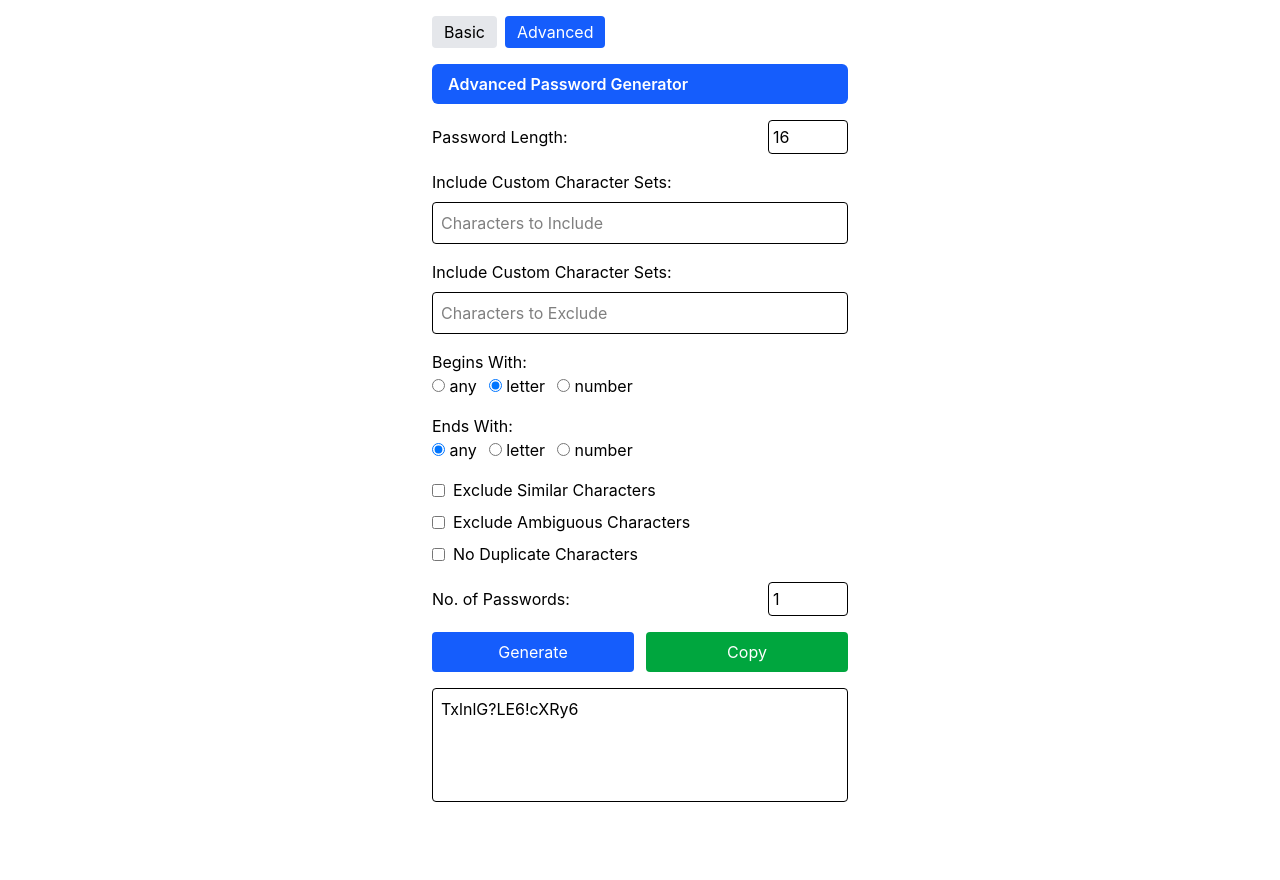
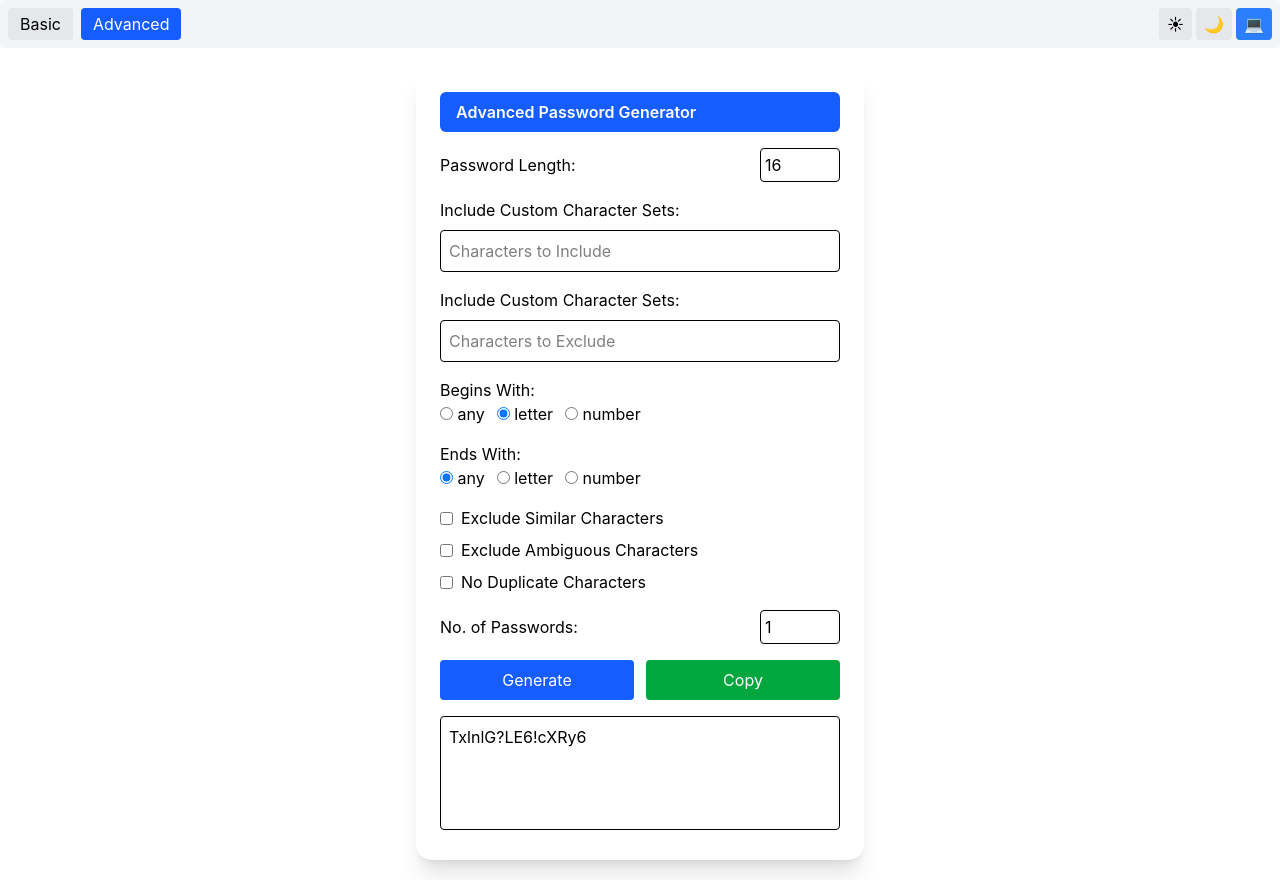
Before and after one commit to animeshmaiti/password-gen, a React (Vite) app: page /advanced in a window 1280 px wide. Before the commit the page ends 824 px from the top, so only its background shows below. Built offline with nearby package versions, Linux system fonts and the light colour scheme.

Commit message:
dark theme

```diff
--- a/index.html
+++ b/index.html
@@ -1,6 +1,16 @@
 <!doctype html>
 <html lang="en">
   <head>
+    <script>
+      const theme = localStorage.getItem("theme");
+
+      if (
+        theme === "dark" ||
+        (!theme && window.matchMedia("(prefers-color-scheme: dark)").matches)
+      ) {
+        document.documentElement.classList.add("dark");
+      }
+    </script>
     <meta charset="UTF-8" />
     <link rel="icon" type="image/svg+xml" href="/favicon.svg" />
     <meta name="viewport" content="width=device-width, initial-scale=1.0" />
--- a/src/App.jsx
+++ b/src/App.jsx
@@ -1,3 +1,4 @@
+import { useEffect, useState } from "react";
 import Basic from "./components/pages/Basic";
 import Advanced from "./components/pages/Advanced";
 import { Routes, Route } from "react-router-dom";
@@ -6,10 +7,55 @@ import "./App.css";
 import NavBar from "./components/NavBar";
 
 function App() {
+  const [theme, setTheme] = useState("system");
+
+  // apply theme
+  useEffect(() => {
+    const root = document.documentElement;
+
+    const applyTheme = () => {
+      if (theme === "dark") {
+        root.classList.add("dark");
+      } else if (theme === "light") {
+        root.classList.remove("dark");
+      } else {
+        const isDark = window.matchMedia(
+          "(prefers-color-scheme: dark)",
+        ).matches;
+        root.classList.toggle("dark", isDark);
+      }
+    };
+
+    applyTheme();
+
+    if (theme === "system") {
+      localStorage.removeItem("theme");
+    } else {
+      localStorage.setItem("theme", theme);
+    }
+
+    if (theme === "system") {
+      const media = window.matchMedia("(prefers-color-scheme: dark)");
+      media.addEventListener("change", applyTheme);
+      return () => media.removeEventListener("change", applyTheme);
+    }
+  }, [theme]);
+
+  // load saved theme
+  useEffect(() => {
+  const saved = localStorage.getItem("theme");
+
+  if (saved === "light" || saved === "dark") {
+    setTheme(saved);
+  } else {
+    setTheme("system"); // fallback
+  }
+}, []);
+
   return (
-    <div className="max-w-md mx-auto p-4 space-y-4">
+    <div className="min-h-screen bg-white dark:bg-gray-900 text-black dark:text-white">
       {/* Tabs (Navbar) */}
-      <NavBar/>
+      <NavBar theme={theme} setTheme={setTheme} />
       {/* Routes */}
       <Routes>
         <Route path="/" element={<Basic />} />
--- a/src/components/NavBar.jsx
+++ b/src/components/NavBar.jsx
@@ -1,13 +1,17 @@
 import { NavLink } from "react-router-dom";
 
-const NavBar = () => {
+const NavBar = ({ theme, setTheme }) => {
   return (
+    <div className="flex justify-between items-center gap-2 p-2 rounded bg-gray-100 dark:bg-gray-800">
+      {/* Tabs */}
       <div className="flex gap-2">
         <NavLink
           to="/"
           className={({ isActive }) =>
-                `px-3 py-1 rounded ${
-                  isActive ? "bg-blue-600 text-white" : "bg-gray-200"
+            `px-3 py-1 rounded transition ${
+              isActive
+                ? "bg-blue-600 text-white"
+                : "bg-gray-200 dark:bg-gray-700 dark:text-white"
             }`
           }
         >
@@ -17,15 +21,52 @@ const NavBar = () => {
         <NavLink
           to="/advanced"
           className={({ isActive }) =>
-                `px-3 py-1 rounded ${
-                  isActive ? "bg-blue-600 text-white" : "bg-gray-200"
+            `px-3 py-1 rounded transition ${
+              isActive
+                ? "bg-blue-600 text-white"
+                : "bg-gray-200 dark:bg-gray-700 dark:text-white"
             }`
           }
         >
           Advanced
         </NavLink>
       </div>
-  )
-}
 
-export default NavBar
+      {/* Theme Toggle */}
+      <div className="flex gap-1">
+        <button
+          onClick={() => setTheme("light")}
+          className={`px-2 py-1 rounded ${
+            theme === "light" ? "bg-yellow-400" : "bg-gray-200 dark:bg-gray-700"
+          }`}
+        >
+          ☀
+        </button>
+
+        <button
+          onClick={() => setTheme("dark")}
+          className={`px-2 py-1 rounded ${
+            theme === "dark"
+              ? "bg-gray-900 text-white"
+              : "bg-gray-200 dark:bg-gray-700"
+          }`}
+        >
+          🌙
+        </button>
+
+        <button
+          onClick={() => setTheme("system")}
+          className={`px-2 py-1 rounded ${
+            theme === "system"
+              ? "bg-blue-500 text-white"
+              : "bg-gray-200 dark:bg-gray-700"
+          }`}
+        >
+          💻
+        </button>
+      </div>
+    </div>
+  );
+};
+
+export default NavBar;
--- a/src/components/pages/Basic.jsx
+++ b/src/components/pages/Basic.jsx
@@ -33,9 +33,9 @@ const Basic = () => {
     handleGenerate();
   }, [length, options]);
   return (
-    <div className="space-y-4">
-      <div className="bg-white shadow-xl rounded-2xl w-full max-w-md p-6 space-y-4">
-        <h2 className="bg-blue-600 text-white px-4 py-2 rounded-md font-semibold">
+    <div className="space-y-4 flex flex-col items-center justify-center py-10">
+      <div className="bg-white dark:bg-gray-800 shadow-xl rounded-2xl w-full max-w-md p-6 space-y-4">
+        <h2 className="bg-blue-600 dark:bg-blue-500 text-white px-4 py-2 rounded-md font-semibold">
           Basic Password Generator
         </h2>
 
--- a/src/components/pages/advanced/AdvancedOptions.jsx
+++ b/src/components/pages/advanced/AdvancedOptions.jsx
@@ -48,7 +48,8 @@ const AdvancedOptions = () => {
     count,
   ]);
   return (
-    <div className="space-y-4">
+    <div className="space-y-4 flex flex-col items-center justify-center py-5">
+      <div className="bg-white dark:bg-gray-800 shadow-xl rounded-2xl w-full max-w-md p-6 space-y-4">
         <h2 className="bg-blue-600 text-white px-4 py-2 rounded-md font-semibold">
           Advanced Password Generator
         </h2>
@@ -194,6 +195,7 @@ const AdvancedOptions = () => {
           className="w-full border p-2 rounded resize-none overflow-auto"
         />
       </div>
+    </div>
   );
 };
 
--- a/src/components/pages/basic/PasswordDisplay.jsx
+++ b/src/components/pages/basic/PasswordDisplay.jsx
@@ -12,17 +12,17 @@ function PasswordDisplay({ password, setPassword }) {
     }, 1500); // 1.5 sec
   };
   return (
-    <div className="bg-gray-100 p-3 rounded-lg flex items-center justify-between">
+    <div className="bg-gray-100 dark:bg-gray-700 p-3 rounded-lg flex items-center justify-between">
       <input
         value={password}
         onChange={(e) => setPassword(e.target.value)}
-        className="bg-transparent w-full outline-none"
+        className="bg-transparent w-full outline-none text-black dark:text-white placeholder-gray-500 dark:placeholder-gray-400"
       />
       <button
         disabled={!password}
         onClick={copyToClipboard}
         className={`px-3 py-1 rounded-lg ml-2 text-white whitespace-nowrap min-w-[90px] text-center transition ${
-          copied ? "bg-gray-400" : "bg-green-500"
+          copied ? "bg-gray-400 dark:bg-gray-600" : "bg-green-500 dark:bg-green-400"
         }`}
       >
         {copied ? "Copied ✓" : "Copy"}
--- a/src/index.css
+++ b/src/index.css
@@ -1 +1,4 @@
 @import "tailwindcss";
+
+/* enable class-based dark mode */
+@custom-variant dark (&:where(.dark, .dark *));
```
Lines whose indentation alone changed are shown as unchanged.
